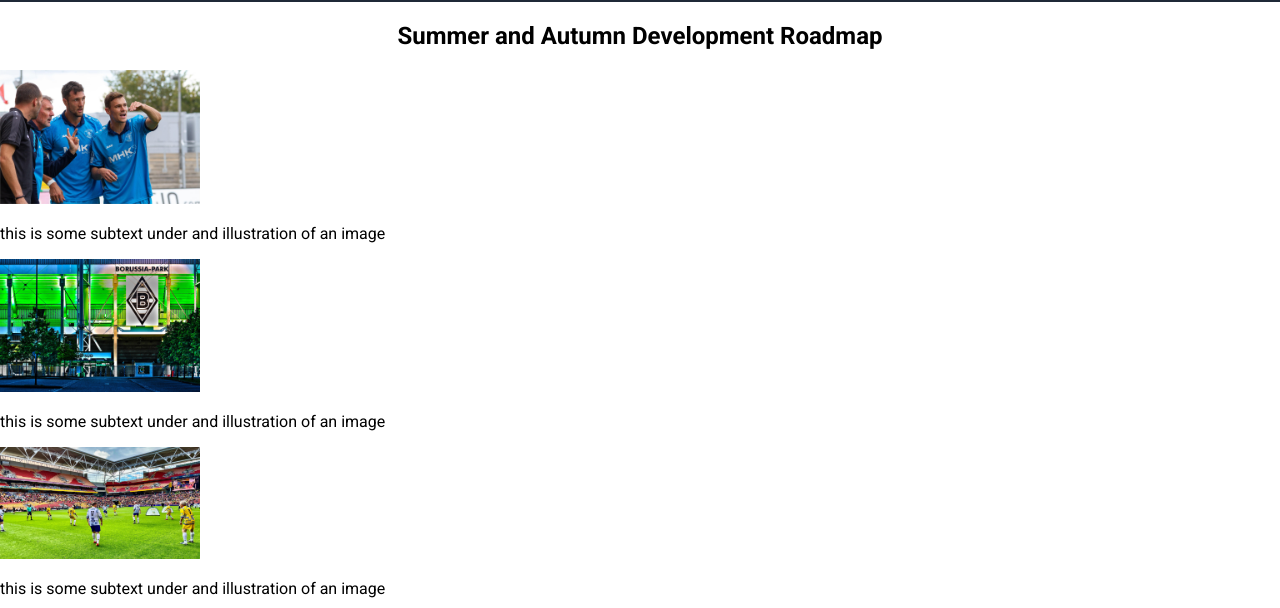
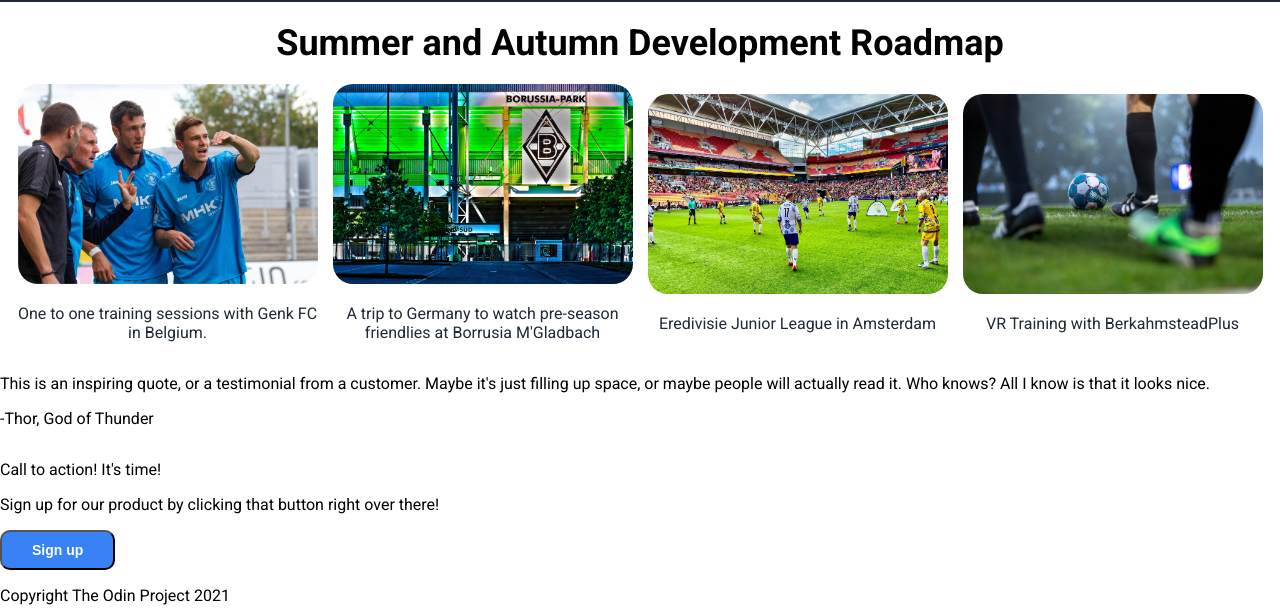
Before and after one commit to sawguerrera/odin-landing-page, a plain HTML site: page index.html in a window 1280 px wide. Shown: the part 421-1029 px from the top of the page. Drawn offline with Linux system fonts and the light colour scheme.

Commit message:
Applying flex styling to main content

```diff
--- a/index.html
+++ b/index.html
@@ -37,25 +37,25 @@
      </div>
 
      <!-- Main Body -->
-     <div class="maintitle">
-        <h2>Summer and Autumn Development Roadmap</h2>
-     </div>
+   <div class="maintitle">Summer and Autumn Development Roadmap </div>
+   <div class="maincontainer">
      <div class="mainimage">
         <img src="gescha-rudi-bommer.jpg" alt="">
-        <p>this is some subtext under and illustration of an image</p>
+        <p>One to one training sessions with Genk FC in Belgium.</p>
      </div>
      <div class="mainimage">
         <img src="heikeir-borrusia-gladbach.jpg" alt="">
-        <p>this is some subtext under and illustration of an image</p>
+        <p>A trip to Germany to watch pre-season friendlies at Borrusia M'Gladbach</p>
      </div>
      <div class="mainimage">
         <img src="memorycatcher-football.jpg" alt="">
-        <p>this is some subtext under and illustration of an image</p>
+        <p>Eredivisie Junior League in Amsterdam</p>
      </div>
      <div class="mainimage">
         <img src="picselweb-football.jpg" alt="">
-        <p>this is some subtext under and illustration of an image</p>
+        <p>VR Training with BerkahmsteadPlus</p>
      </div>
+   </div>
 
      <!-- Quote -->
 
--- a/style.css
+++ b/style.css
@@ -65,14 +65,29 @@
 /* Main Body */
 
 .maintitle {
+   text-align: center;
+   font-weight: bold;
+   font-size: 36px;
+   padding: 20px 40px;
+}
+
+.maincontainer {
     display: flex;
     justify-content: center;
     align-items: center;
+    gap: 15px;
+    padding: 0px 40px;
+}
+
+.mainimage p {
+    text-align: center;
+    color: #1F2937;
 }
 
 .mainimage img {
-    height: auto;
-    width: auto;
-    max-width: 200px;
-    max-height: 200px;
+    width: 300px;
+    height: 200px;
+    border-color: #3882F6;
+    border-radius: 20px;
+    border-width: medium;
 }
```
